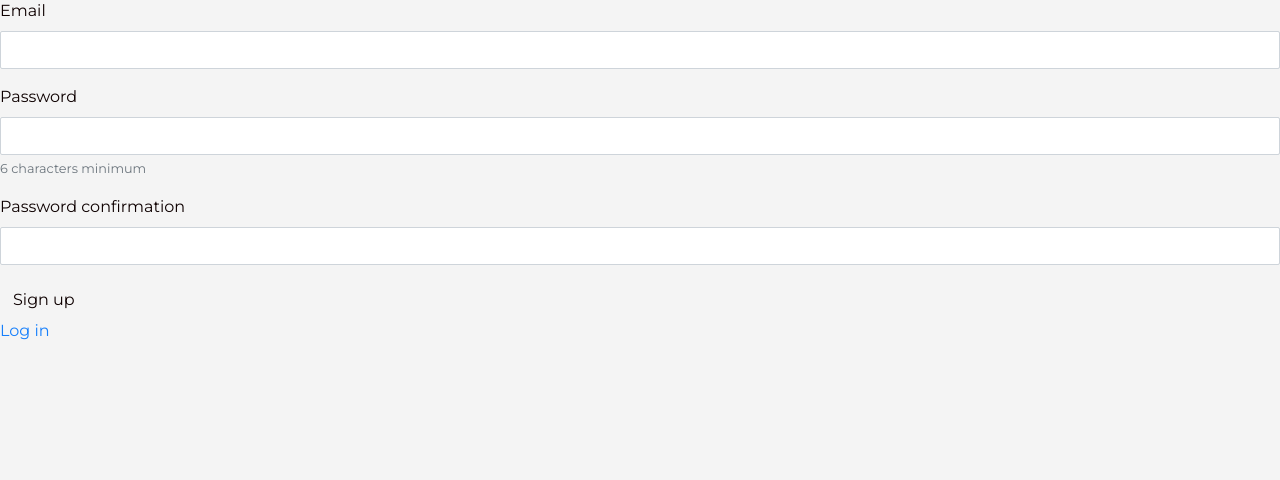
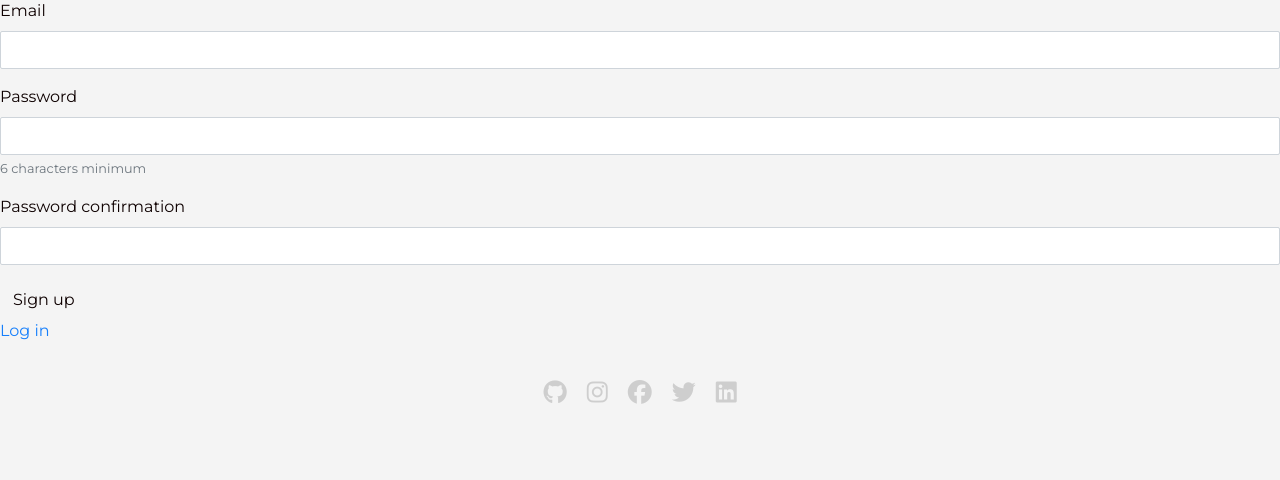
Before and after one commit to tarcea/rails-delivery, a Rails app: page /users/sign_up in a window 1280 px wide. Shown: the part 47-527 px from the top of the page. Run offline with Rails 7, Linux system fonts and the light colour scheme; style sheets or scripts are compiled from the project's sources; some libraries are stand-ins or nearby versions.

Commit message:
profile page

```diff
--- a/app/assets/stylesheets/components/_card.scss
+++ b/app/assets/stylesheets/components/_card.scss
@@ -4,7 +4,7 @@
   box-shadow: 0px 10px 30px rgba(0,0,0,0.1);
   border-radius: 4px;
   margin: 20px 0px;
-  text-align: center;
+  // text-align: center;
 }
 
 .list-inline {
--- /dev/null
+++ b/app/assets/stylesheets/components/_footer.scss
@@ -0,0 +1,45 @@
+.footer {
+  background: #F4F4F4;
+  display: flex;
+  align-items: center;
+  justify-content: space-between;
+  height: 100px;
+  padding: 0px 50px;
+  color: rgba(0,0,0,0.3);
+  justify-content: center;
+}
+.footer-links {
+  display: flex;
+  // align-items: center;
+
+}
+
+#mailto {
+  // display: flex;
+  // align-items: center;
+
+  a {
+    color: black;
+    opacity: 0.15;
+    text-decoration: none;
+    font-size: 16px;
+    padding: 0px 10px;
+  }
+  a:hover {
+    opacity: 1;
+  }
+}
+
+.footer-links a {
+  color: black;
+  opacity: 0.15;
+  text-decoration: none;
+  font-size: 24px;
+  padding: 0px 10px;
+}
+.footer-links a:hover {
+  opacity: 1;
+}
+.footer .fa-heart {
+  color: #D23333;
+}
--- a/app/assets/stylesheets/components/_index.scss
+++ b/app/assets/stylesheets/components/_index.scss
@@ -3,3 +3,4 @@
 @import "avatar";
 @import "navbar";
 @import "card";
+@import "footer";
--- a/app/views/layouts/application.html.erb
+++ b/app/views/layouts/application.html.erb
@@ -16,5 +16,6 @@
     <%= javascript_include_tag 'application' %>
 
     <%= javascript_pack_tag 'application' %>
+    <%= render 'shared/footer' %>
   </body>
 </html>
--- /dev/null
+++ b/app/views/shared/_footer.erb
@@ -0,0 +1,13 @@
+<div class="footer">
+  <div class="footer-links">
+    <a href="https://github.com/tarcea" target="_blank"><i class="fab fa-github"></i></a>
+    <a href="https://www.instagram.com/ghtarcea/" target="_blank"><i class="fab fa-instagram"></i></a>
+    <a href="https://www.facebook.com/gheorghe.tarcea" target="_blank"><i class="fab fa-facebook"></i></a>
+    <a href="https://twitter.com/GheorgheTarcea" target="_blank"><i class="fab fa-twitter"></i></a>
+    <a href="https://www.linkedin.com/in/gheorghe-tarcea-0a2b4589" target="_blank"><i class="fab fa-linkedin"></i></a>
+  </div>
+
+  <div class="footer-copyright">
+
+  </div>
+</div>
```
Also changed, not shown: app/views/pages/_home.html.erb (added, +77 -0 lines), app/views/pages/home.html.erb (+3 -32 lines), app/assets/images/cer1.jpg (added), app/assets/images/cer2.jpg (added), app/assets/images/fantanele1.jpg (added), app/assets/images/papuci1.jpg (added), app/assets/images/papuci2.jpg (added), app/assets/stylesheets/pages/_home.scss (line endings or trailing spaces).
